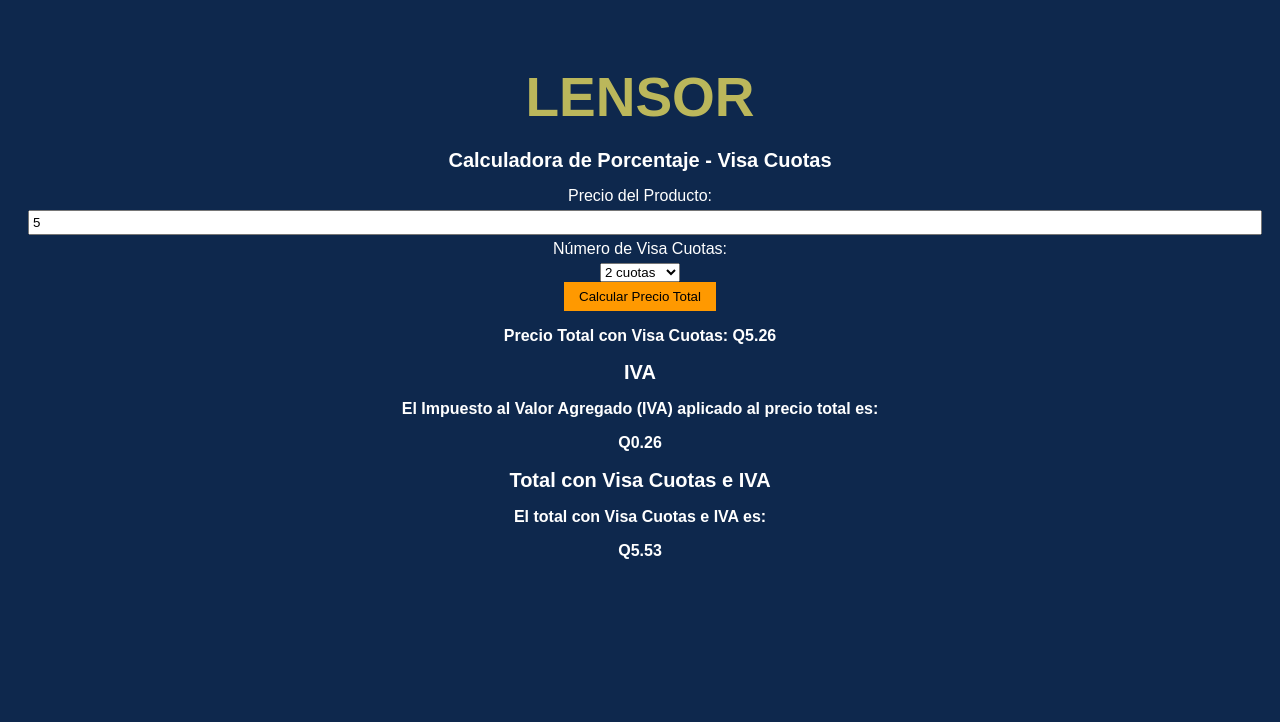
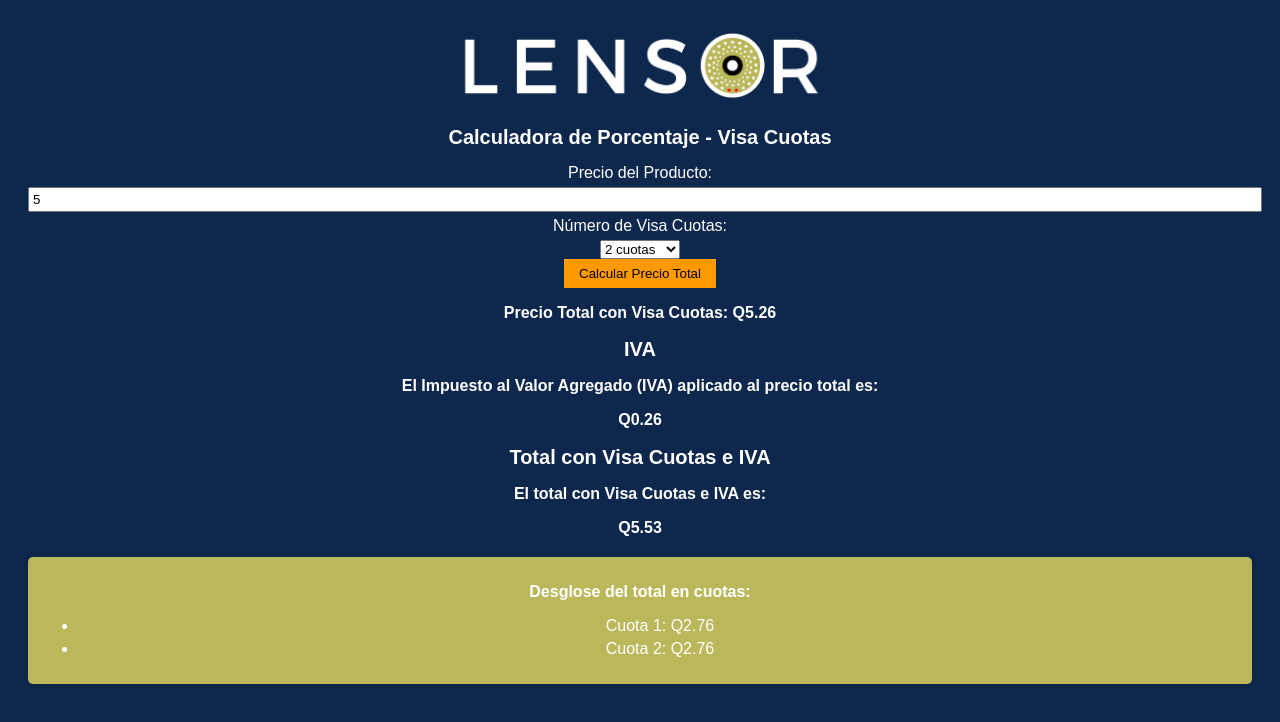
Before and after one commit to BryanD21/calculadoravisacuotas, a plain HTML site: page index.html in a window 1280 px wide. Both pictures are taken after typing "5" into the empty fields and a click on the button "Calcular Precio Total". Drawn offline with Linux system fonts and the light colour scheme.

Commit message:
cambios3

```diff
--- a/css/styles.css
+++ b/css/styles.css
@@ -46,3 +46,32 @@ p {
     font-size: 16px;
     font-weight: bold;
 }
+
+
+.logo-container {
+    text-align: center;
+    margin-bottom: 20px;
+}
+
+.logo {
+    max-width: 400px;
+    height: auto;
+}
+
+.cuotas-container {
+    background-color: #bbb75b;
+    padding: 10px;
+    border-radius: 5px;
+    box-shadow: 0 0 5px rgba(0, 0, 0, 0.2);
+    margin-top: 20px;
+}
+
+.cuotas {
+    margin: 0;
+    padding: 0;
+    list-style-type: none;
+}
+
+.cuotas li {
+    margin-bottom: 5px;
+}
--- a/index.html
+++ b/index.html
@@ -6,7 +6,11 @@
     <link rel="stylesheet" type="text/css" href="css/styles.css">
 </head>
 <body>
-    <h1 class="titulo">LENSOR</h1>
+    <div class="logo-container">
+   	 <img src="Lensor-transparente.png" alt="Logo de Mi Empresa" class="logo">
+    </div>
+
+
 
     <h2>Calculadora de Porcentaje - Visa Cuotas</h2>
 
@@ -40,6 +44,14 @@
     <div class="total" style="margin: 10px;">
         <p>El total con Visa Cuotas e IVA es:</p>
         <p id="totalResultado"></p>
+    </div>
+
+
+    <div class="cuotas-container">
+        <div class="cuotas">
+            <p>Desglose del total en cuotas:</p>
+            <ul id="desgloseCuotas"></ul>
+        </div>
     </div>
 
     <script>
@@ -91,6 +103,14 @@
             // Mostrar el IVA y el Total con IVA
             document.getElementById("ivaResultado").innerHTML = "Q" + iva.toFixed(2);
             document.getElementById("totalResultado").innerHTML = "Q" + totalConIva.toFixed(2);
+
+            // Calcular y mostrar el desglose de cuotas
+            var desgloseCuotasHtml = "";
+            for (var i = 1; i <= cuotas; i++) {
+                var cuotaConIva = precioPorCuota + (iva / cuotas);
+                desgloseCuotasHtml += "<li>Cuota " + i + ": Q" + cuotaConIva.toFixed(2) + "</li>";
+            }
+            document.getElementById("desgloseCuotas").innerHTML = desgloseCuotasHtml;
         }
 
         function actualizarPrecioTotal() {
```
Also changed, not shown: Lensor-transparente.png (added).
